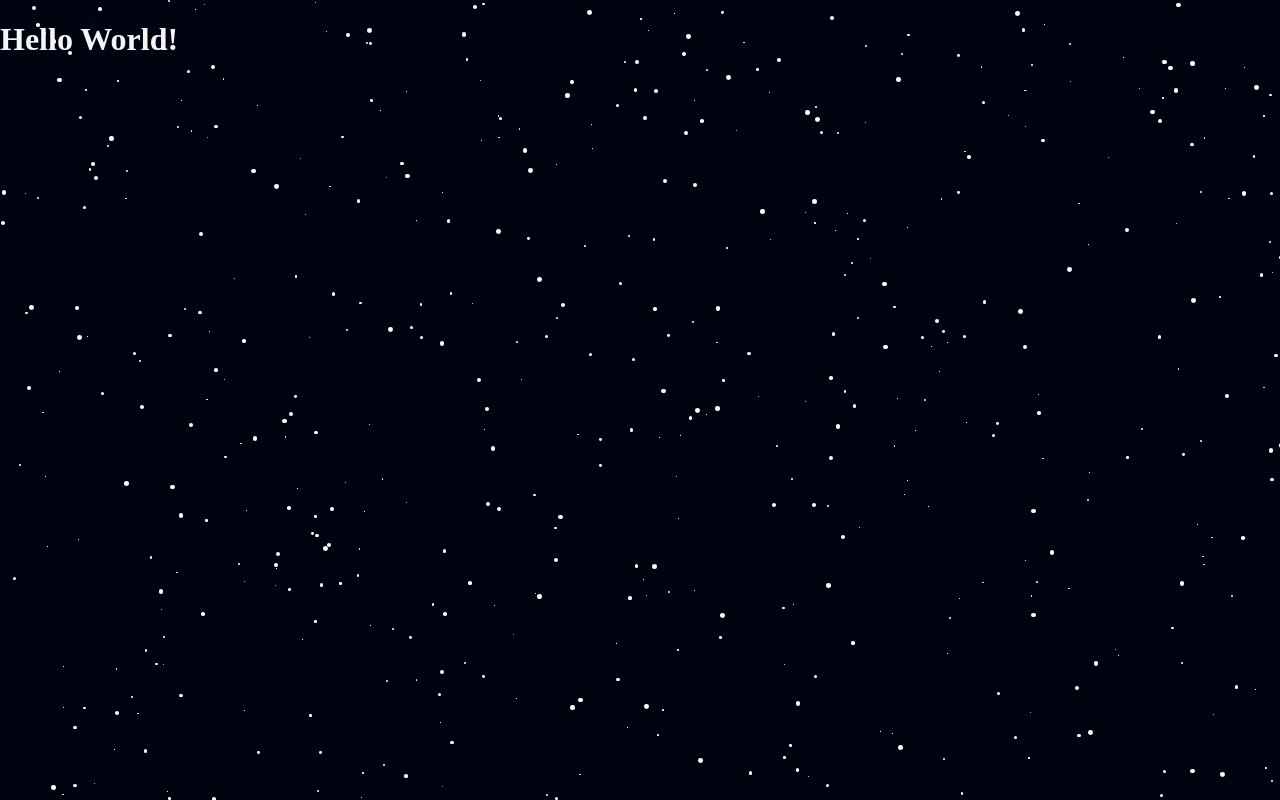
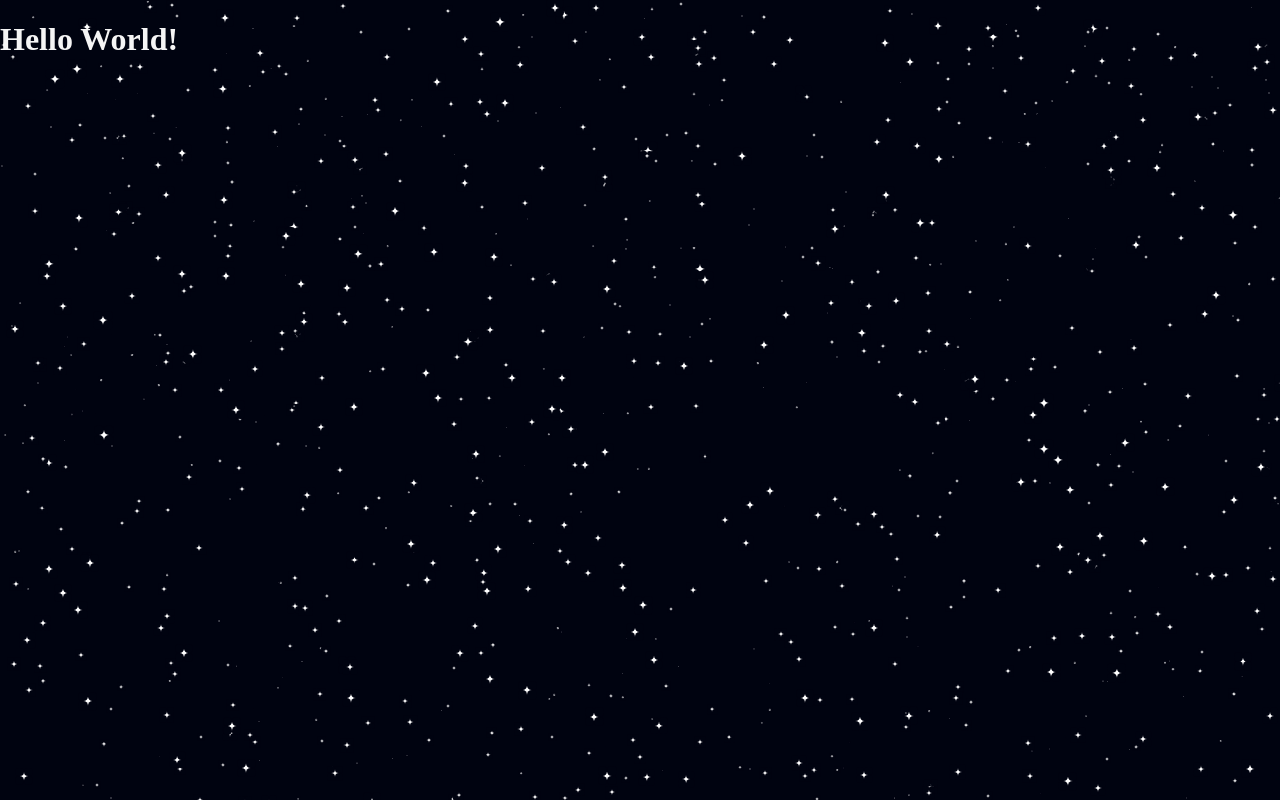
Before and after one commit to isaiah0812/zaemakeswebsites, a React (Vite) app: page / in a window 1280 px wide. Built offline with nearby package versions, Linux system fonts and the light colour scheme.

Commit message:
make 4-point stars

```diff
--- a/src/App.css
+++ b/src/App.css
@@ -11,4 +11,5 @@
 
 #content {
   position: absolute;
+  z-index: 4500;
 }
--- a/src/App.tsx
+++ b/src/App.tsx
@@ -8,7 +8,7 @@ function makeStarfield(starCount: number) {
       <Star
         x={Math.random() * window.innerWidth}
         y={Math.random() * window.innerHeight}
-        size={Math.random() * 5}
+        size={Math.random() * 10}
       />
     );
   }
@@ -20,10 +20,10 @@ function App() {
   // TODO fix the resize
   return (
     <div id="space">
-      {...makeStarfield(500)}
       <div id="content">
         <h1>Hello World!</h1>
       </div>
+      {...makeStarfield(1000)}
     </div>
   )
 }
--- a/src/components/Star.css
+++ b/src/components/Star.css
@@ -3,3 +3,29 @@
   background-color: #FFF;
   border-radius: 50%;
 }
+
+.point {
+  position: absolute;
+  border-radius: 50%;
+  background-color: var(--space-black)
+}
+
+.point:nth-child(1) {
+  top: -50%;
+  left: -50%;
+}
+
+.point:nth-child(2) {
+  top: -50%;
+  left: 50%;
+}
+
+.point:nth-child(3) {
+  top: 50%;
+  left: 50%;
+}
+
+.point:nth-child(4) {
+  top: 50%;
+  left: -50%;
+}
--- a/src/components/Star.tsx
+++ b/src/components/Star.tsx
@@ -7,14 +7,21 @@ type StarProps = {
 }
 
 function Star(props: StarProps) {
-
+  const size = {
+    height: props.size,
+    width: props.size
+  }
   return (
     <div className="star" style={{
       top: props.y,
       left: props.x,
-      height: props.size,
-      width: props.size
-    }} />
+      ...size
+    }}>
+      <div className="point" style={{ ...size }} />
+      <div className="point" style={{ ...size }} />
+      <div className="point" style={{ ...size }} />
+      <div className="point" style={{ ...size }} />
+    </div>
   )
 }
 
--- a/src/index.css
+++ b/src/index.css
@@ -1,4 +1,8 @@
+:root {
+  --space-black: #000310;
+}
+
 body {
-  background-color: #000310;
+  background-color: var(--space-black);
   color: #F5F5F5;
 }
```
